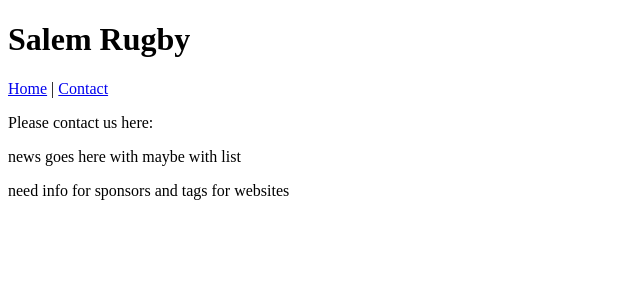
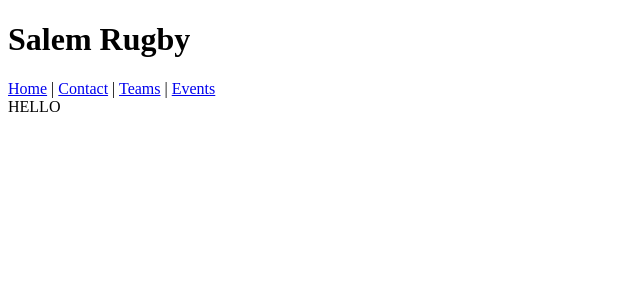
Before and after one commit to AlexGarcia2/capstone, a React app: page /#/Contact in a window 1280 px wide. Shown: the top 300 px of the page, without its empty margins (0-640 px from the left). Built offline with nearby package versions, Linux system fonts and the light colour scheme.

Commit message:
almost have all the components in the right spot

```diff
--- a/src/components/App.jsx
+++ b/src/components/App.jsx
@@ -2,7 +2,7 @@ import React from 'react';
 import Header from './Header';
 import Home from './Home';
 import Teams from './Teams';
-import Contact from './Contact.jsx';
+import Contact from './Contact';
 import Events from './Events';
 import Sponsor from './Sponsor';
 import News from './News';
@@ -24,12 +24,6 @@ function App(){
           <Route path='/Contact' component={Contact} />
           <Route component={Error404} />
         </Switch>
-      <div>
-        <News/>
-      </div>
-      <div>
-        <Sponsor/>
-      </div>
     </div>
   );
 }
--- a/src/components/Contact.jsx
+++ b/src/components/Contact.jsx
@@ -4,9 +4,7 @@ import React from 'react';
 function Contact(){
   return (
     <div>
-      <p>Please contact us here:
-
-      </p>
+        HELLO
     </div>
   );
 }
--- a/src/components/Events.jsx
+++ b/src/components/Events.jsx
@@ -5,8 +5,9 @@ function Events(){
   return (
     <div>
       <h1>Events information</h1>
-         <P>need to place a calandar in this spot . also need to figure out if you can hook it up to google calandar</P>
-
+      <div>
+         <p>need to place a calandar in this spot . also need to figure out if you can hook it up to google calandar</p>
+      </div>
     </div>
   );
 }
--- a/src/components/Header.jsx
+++ b/src/components/Header.jsx
@@ -5,7 +5,7 @@ function Header(){
   return (
     <div>
       <h1>Salem Rugby</h1>
-      <Link to="/">Home</Link> | <Link to="/Contact">Contact</Link>
+      <Link to="/">Home</Link> | <Link to="/Contact">Contact</Link> | <Link to="/Teams">Teams</Link> | <Link to="/Events">Events</Link>
     </div>
   );
 }
--- a/src/components/Home.jsx
+++ b/src/components/Home.jsx
@@ -1,11 +1,18 @@
 import React from 'react';
-import { Link } from 'react-router-dom';
-import Teams from './Teams';
+import News from './News';
+import Sponsor from './Sponsor';
+import About from './About';
 
 function Home(){
   return (
     <div>
-      <Teams/>
+      <About/>
+      <div>
+        <News/>
+      </div>
+      <div>
+        <Sponsor/>
+      </div>
     </div>
   );
 }
--- a/src/components/Teams.jsx
+++ b/src/components/Teams.jsx
@@ -19,7 +19,7 @@ function Teams(){
         <AttackOwls/>
       </div>
       <div>
-      <button><Link to="/Contact">Contact</Link></button>
+        <Contact/>
       </div>
     </div>
   );
```
